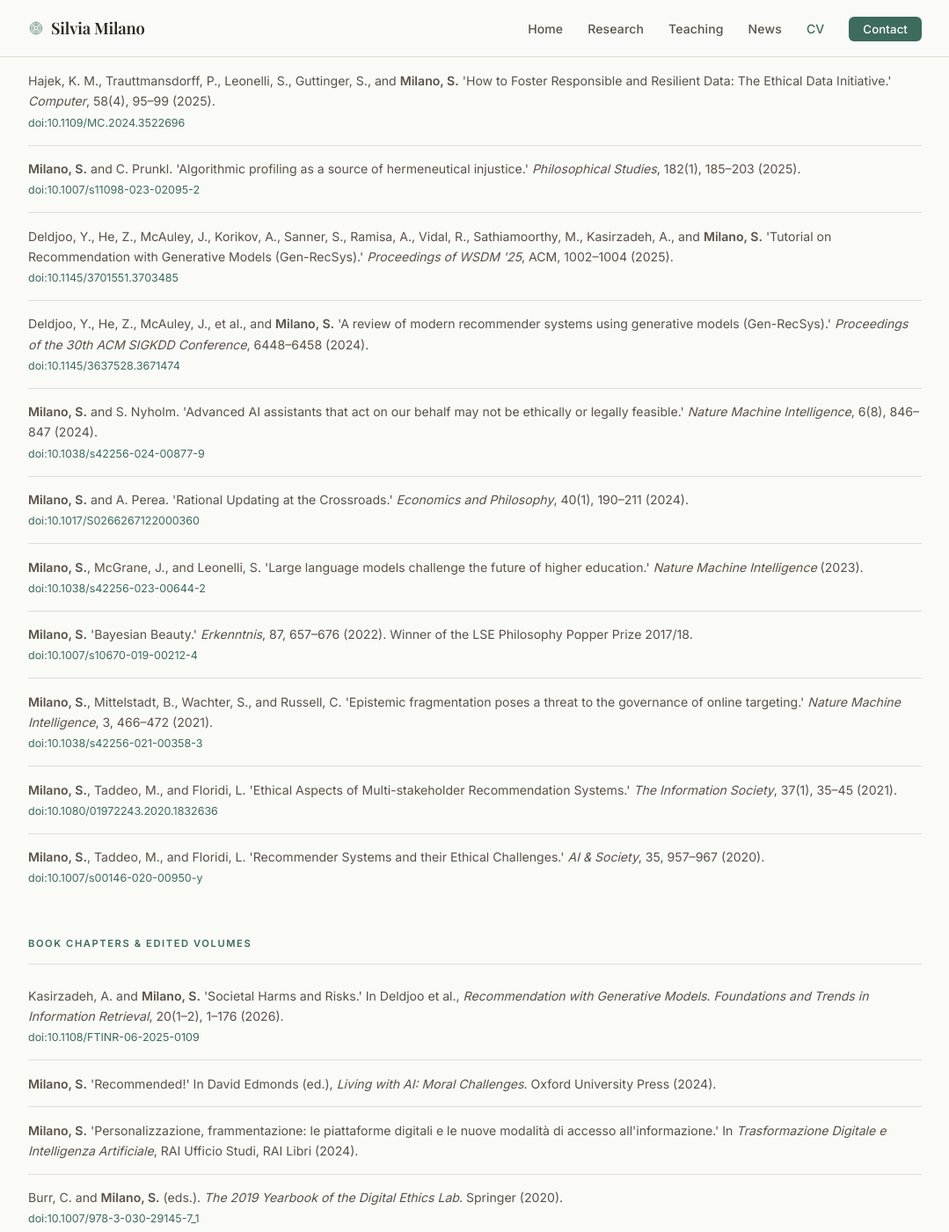
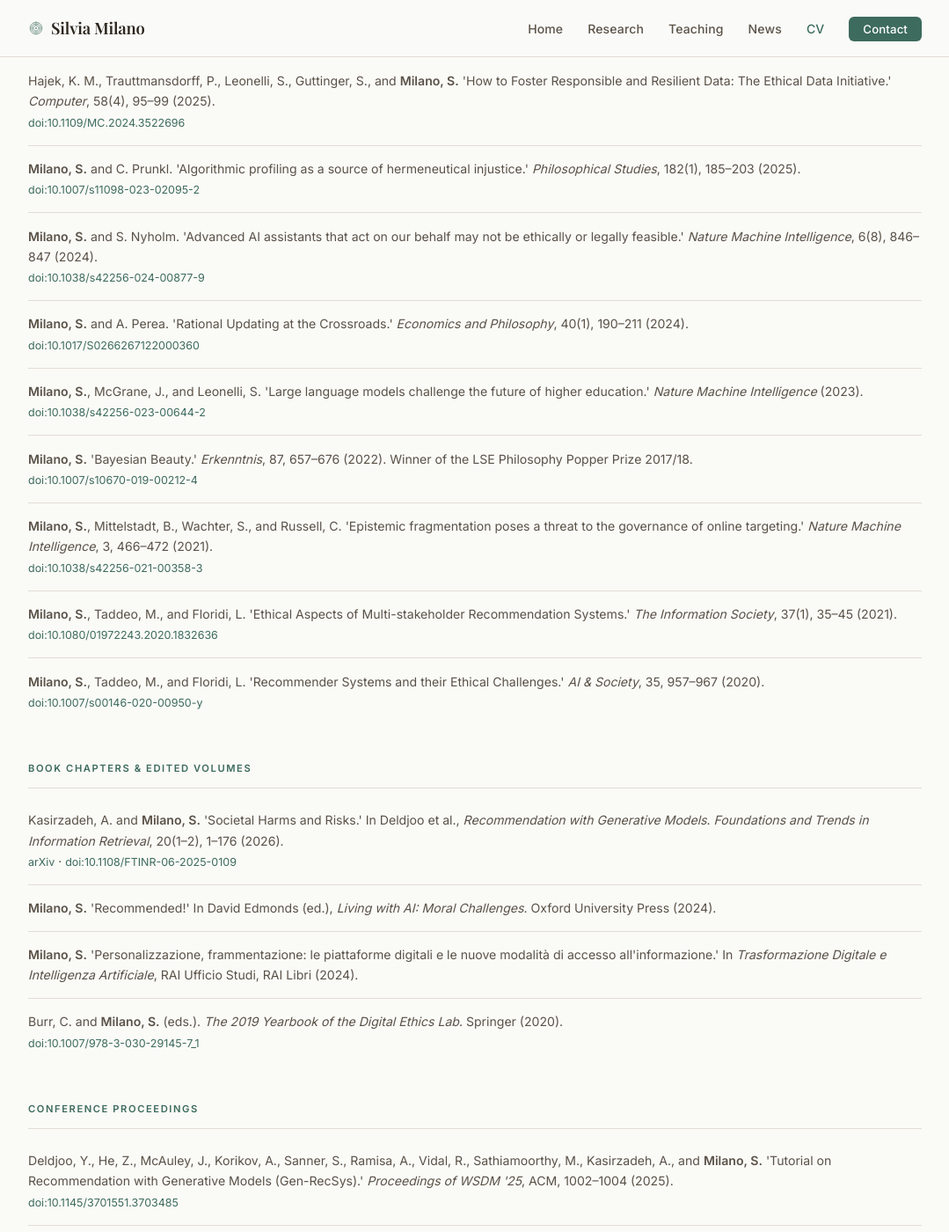
Before and after one commit to capt-c/silvia-milano-website, a Jekyll site: the page built from silvia-milano-site/cv.html, in a window 1280 px wide and 1400 px high, scrolled down 1772 px. Shown: the whole window at 88% size, without its empty margins (100-1179 px from the left). Built offline with Jekyll 4.4.1, drawn with Linux system fonts in a browser that asks for light colours; some web fonts are replaced; some of the changed text lies outside the part shown.

Commit message:
Update cv.html

```diff
--- a/silvia-milano-site/cv.html
+++ b/silvia-milano-site/cv.html
@@ -195,14 +195,6 @@ description: "Academic CV of Silvia Milano — philosopher at TU Munich working
         <a class="cv-doi" href="https://doi.org/10.1007/s11098-023-02095-2" target="_blank" rel="noopener">doi:10.1007/s11098-023-02095-2</a>
       </li>
       <li class="cv-pub-item">
-        Deldjoo, Y., He, Z., McAuley, J., Korikov, A., Sanner, S., Ramisa, A., Vidal, R., Sathiamoorthy, M., Kasirzadeh, A., and <strong>Milano, S.</strong> 'Tutorial on Recommendation with Generative Models (Gen-RecSys).' <em>Proceedings of WSDM '25</em>, ACM, 1002–1004 (2025).<br>
-        <a class="cv-doi" href="https://doi.org/10.1145/3701551.3703485" target="_blank" rel="noopener">doi:10.1145/3701551.3703485</a>
-      </li>
-      <li class="cv-pub-item">
-        Deldjoo, Y., He, Z., McAuley, J., et al., and <strong>Milano, S.</strong> 'A review of modern recommender systems using generative models (Gen-RecSys).' <em>Proceedings of the 30th ACM SIGKDD Conference</em>, 6448–6458 (2024).<br>
-        <a class="cv-doi" href="https://doi.org/10.1145/3637528.3671474" target="_blank" rel="noopener">doi:10.1145/3637528.3671474</a>
-      </li>
-      <li class="cv-pub-item">
         <strong>Milano, S.</strong> and S. Nyholm. 'Advanced AI assistants that act on our behalf may not be ethically or legally feasible.' <em>Nature Machine Intelligence</em>, 6(8), 846–847 (2024).<br>
         <a class="cv-doi" href="https://doi.org/10.1038/s42256-024-00877-9" target="_blank" rel="noopener">doi:10.1038/s42256-024-00877-9</a>
       </li>
@@ -239,7 +231,7 @@ description: "Academic CV of Silvia Milano — philosopher at TU Munich working
     <ol class="cv-pub-list" reversed>
       <li class="cv-pub-item">
         Kasirzadeh, A. and <strong>Milano, S.</strong> 'Societal Harms and Risks.' In Deldjoo et al., <em>Recommendation with Generative Models</em>. <em>Foundations and Trends in Information Retrieval</em>, 20(1–2), 1–176 (2026).<br>
-        <a class="cv-doi" href="https://doi.org/10.1108/FTINR-06-2025-0109" target="_blank" rel="noopener">doi:10.1108/FTINR-06-2025-0109</a>
+        <a href="https://doi.org/10.48550/arXiv.2409.15173" class="cv-doi">arXiv</a> · <span class="cv-doi">doi:10.1108/FTINR-06-2025-0109</span>
       </li>
       <li class="cv-pub-item">
         <strong>Milano, S.</strong> 'Recommended!' In David Edmonds (ed.), <em>Living with AI: Moral Challenges</em>. Oxford University Press (2024).
@@ -250,6 +242,21 @@ description: "Academic CV of Silvia Milano — philosopher at TU Munich working
       <li class="cv-pub-item">
         Burr, C. and <strong>Milano, S.</strong> (eds.). <em>The 2019 Yearbook of the Digital Ethics Lab</em>. Springer (2020).<br>
         <a class="cv-doi" href="https://doi.org/10.1007/978-3-030-29145-7_1" target="_blank" rel="noopener">doi:10.1007/978-3-030-29145-7_1</a>
+      </li>
+    </ol>
+  </div>
+
+  <!-- ── Conference Proceedings ── -->
+  <div class="cv-section">
+    <h2 class="cv-section-title">Conference proceedings</h2>
+    <ol class="cv-pub-list" reversed>
+      <li class="cv-pub-item">
+        Deldjoo, Y., He, Z., McAuley, J., Korikov, A., Sanner, S., Ramisa, A., Vidal, R., Sathiamoorthy, M., Kasirzadeh, A., and <strong>Milano, S.</strong> 'Tutorial on Recommendation with Generative Models (Gen-RecSys).' <em>Proceedings of WSDM '25</em>, ACM, 1002–1004 (2025).<br>
+        <a class="cv-doi" href="https://doi.org/10.1145/3701551.3703485" target="_blank" rel="noopener">doi:10.1145/3701551.3703485</a>
+      </li>
+      <li class="cv-pub-item">
+        Deldjoo, Y., He, Z., McAuley, J., et al., and <strong>Milano, S.</strong> 'A review of modern recommender systems using generative models (Gen-RecSys).' <em>Proceedings of the 30th ACM SIGKDD Conference</em>, 6448–6458 (2024).<br>
+        <a class="cv-doi" href="https://doi.org/10.1145/3637528.3671474" target="_blank" rel="noopener">doi:10.1145/3637528.3671474</a>
       </li>
     </ol>
   </div>
```
